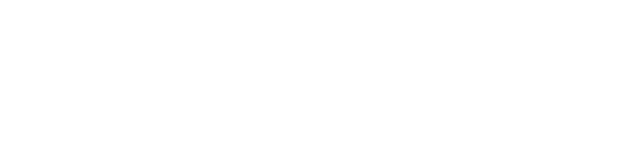
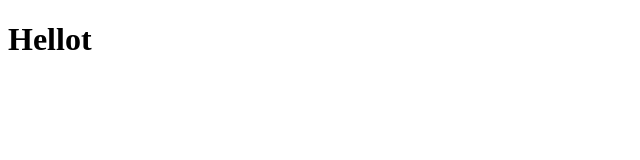
Before and after one commit to ahmednadeem9112/Checking-Github-working-, a plain HTML site: page index.html in a window 1280 px wide. Shown: the whole page, without its empty margins (0-640 px from the left). Drawn offline with Linux system fonts and the light colour scheme.

Commit message:
hello is added

```diff
--- a/index.html
+++ b/index.html
@@ -7,6 +7,6 @@
     <title>Document</title>
 </head>
 <body>
-
+    <h1>Hellot</h1>
 </body>
 </html>
```
